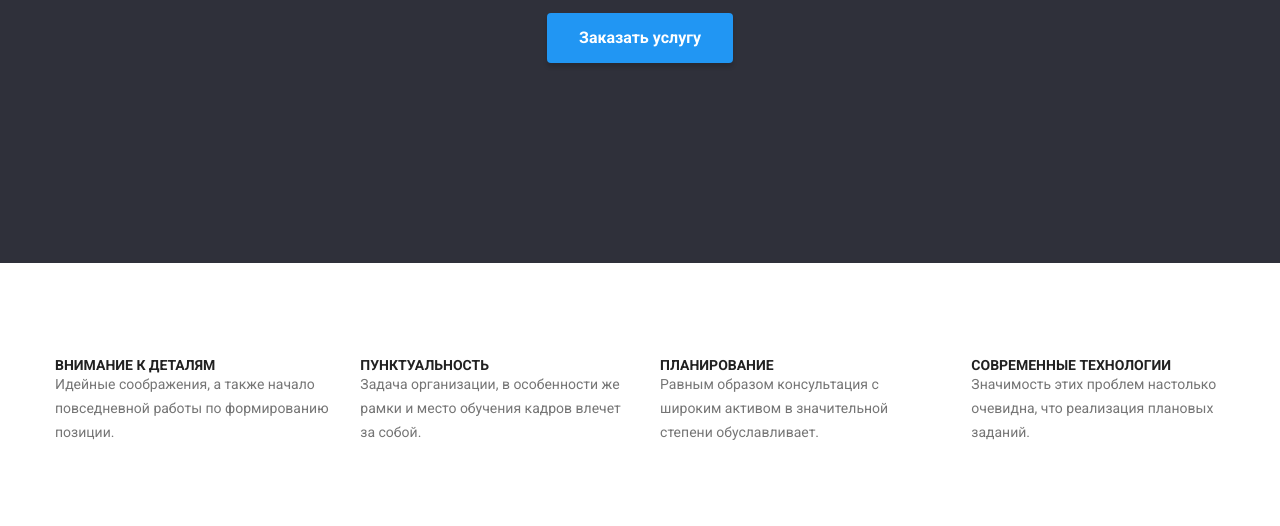
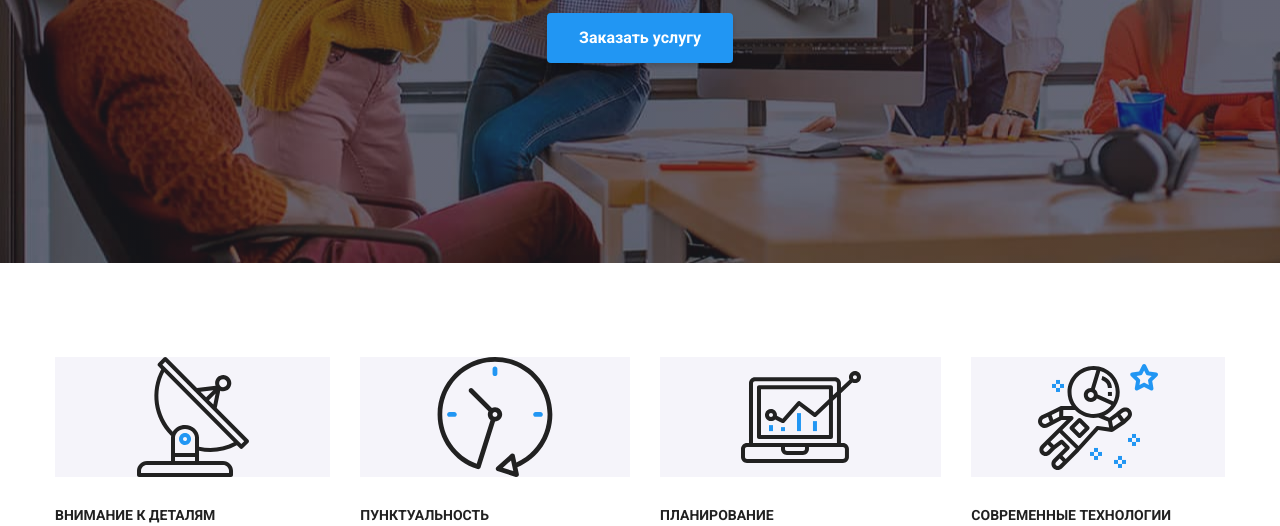
Before and after one commit to Iura-Radulov/goit-markup-hw-04, a plain HTML site: page index.html in a window 1280 px wide. Shown: the part 419-945 px from the top of the page. Drawn offline with nearby package versions, Linux system fonts and the light colour scheme.

Commit message:
Put some icons

```diff
--- a/css/styles.css
+++ b/css/styles.css
@@ -8,6 +8,7 @@
   --secondary-text-color: rgba(117, 117, 117, 1);
   --accent-color: #2196f3;
   --primary-white-color: #ffffff;
+  --fon: #f5f4fa;
 }
 
 body {
@@ -125,7 +126,16 @@ ul {
   padding-top: 200px;
   padding-bottom: 200px;
   background-color: #2f303a;
+  background-image: linear-gradient(
+      to right,
+      rgba(47, 48, 58, 0.4),
+      rgba(47, 48, 58, 0.4)
+    ),
+    url("../images/fon.jpg");
   text-align: center;
+  max-width: 1600px;
+  margin-left: auto;
+  margin-right: auto;
 }
 .hero {
   color: var(--primary-white-color);
@@ -153,6 +163,7 @@ ul {
   text-align: center;
   box-shadow: 0px 4px 4px rgba(0, 0, 0, 0.15);
   border-radius: 4px;
+  cursor: pointer;
 }
 .hero-button:hover,
 .hero-button:focus {
@@ -167,9 +178,34 @@ ul {
   padding-bottom: 94px;
   padding-left: 0;
 }
-.feature li:not(:last-child) {
+.feature .item::before {
+  content: "";
+  display: block;
+  height: 120px;
+  background-color: var(--fon);
+
+  background-size: contain;
+  background-repeat: no-repeat;
+  background-position: center;
+  margin-bottom: 30px;
+}
+.feature .item:nth-child(1)::before {
+  background-image: url(../images/antenna\ 1.svg);
+}
+.feature .item:nth-child(2)::before {
+  background-image: url(../images/clock\ 1.svg);
+}
+.feature .item:nth-child(3)::before {
+  background-image: url(../images/diagram\ 1.svg);
+}
+.feature .item:nth-child(4)::before {
+  background-image: url(../images/astronaut\ 1.svg);
+}
+
+.feature .item:not(:last-child) {
   margin-right: 30px;
 }
+
 .feature-primary-text {
   font-weight: 700;
   font-size: 14px;
@@ -203,7 +239,7 @@ ul {
 /* -------TEAM----------*/
 
 .team {
-  background-color: #f5f4fa;
+  background-color: var(--fon);
 }
 .team-title {
   padding-top: 94px;
@@ -288,6 +324,7 @@ ul {
   padding: 10px 22px;
   background-color: #f5f4fa;
   border-radius: 4px;
+  cursor: pointer;
 }
 .portfolio-button [type="button"]:hover,
 .portfolio-button [type="button"]:focus {
--- a/index.html
+++ b/index.html
@@ -37,26 +37,26 @@
 
     <section class="hero-fon">
         <h1 class="hero">Эффективные решения для вашего бизнеса</h1>
-        <button class="hero-button" type="button" style="cursor: pointer">Заказать услугу</button>
+        <button class="hero-button" type="button">Заказать услугу</button>
     </section>
 
     <!-- Oсобенности---FEATURE--->
     <section class="container">
     <h2 class="feature-title visually-hidden">Oсобенности</h2>
     <ul class="feature">
-        <li>
+        <li class="item">
             <h3 class="feature-primary-text">Внимание к деталям</h3>
             <p class="feature-secondary-text">Идейные соображения, а также начало повседневной работы по формированию позиции.</p>
         </li>
-        <li>
+        <li class="item">
             <h3 class="feature-primary-text">Пунктуальность</h3>
             <p class="feature-secondary-text">Задача организации, в особенности же рамки и место обучения кадров влечет за собой.</p>
         </li>
-        <li>
+        <li class="item">
             <h3 class="feature-primary-text">Планирование</h3>
             <p class="feature-secondary-text">Равным образом консультация с широким активом в значительной степени обуславливает.</p>
         </li>
-        <li>
+        <li class="item">
             <h3 class="feature-primary-text">Современные технологии</h3>
             <p class="feature-secondary-text">Значимость этих проблем настолько очевидна, что реализация плановых заданий.</p>
         </li>
```
Also changed, not shown: portfolio.html (+5 -5 lines), images/antenna 1.svg (added), images/astronaut 1.svg (added), images/clock 1.svg (added), images/diagram 1.svg (added), images/fon.jpg (added), 2 other files.
